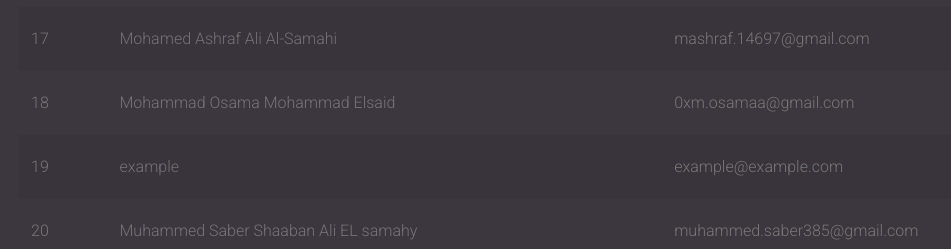
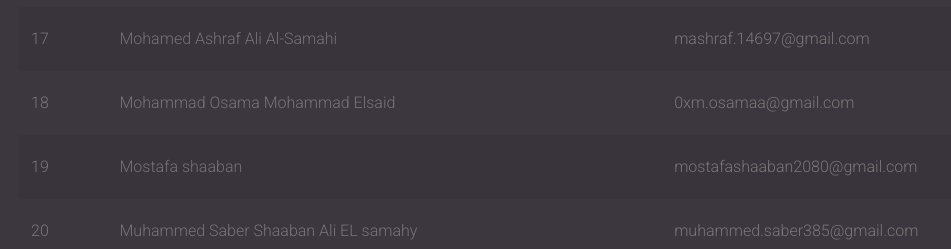
Before and after one commit to Ahmedsamymahrous/ITI-Mans-OS-Table, a plain HTML site: page index.html in a window 1280 px wide. Shown: the part 1420-1669 px from the top of the page, without its empty margins (66-1017 px from the left). Drawn offline with Linux system fonts and the light colour scheme.

Commit message:
User: Mostafa Shaaban Added

```diff
--- a/index.html
+++ b/index.html
@@ -167,8 +167,8 @@
 							<!-- copy from here -->
 							<tr scope="row">
 								<td>19</td>
-								<td><a href="#">example</a></td>
-								<td>example@example.com</td>
+								<td><a href="#">Mostafa shaaban</a></td>
+								<td>mostafashaaban2080@gmail.com</td>
 							</tr>
 							<!-- to here -->
 							<!-- copy from here -->
```
